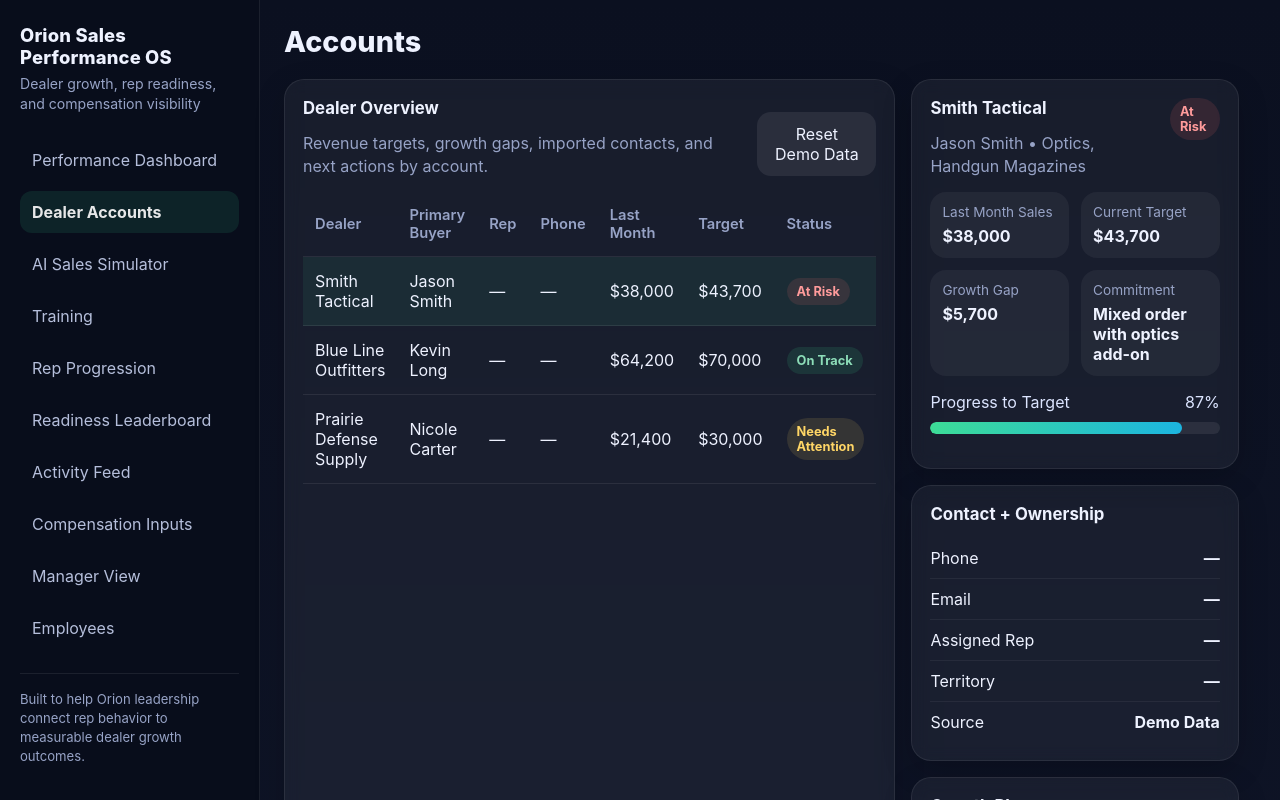
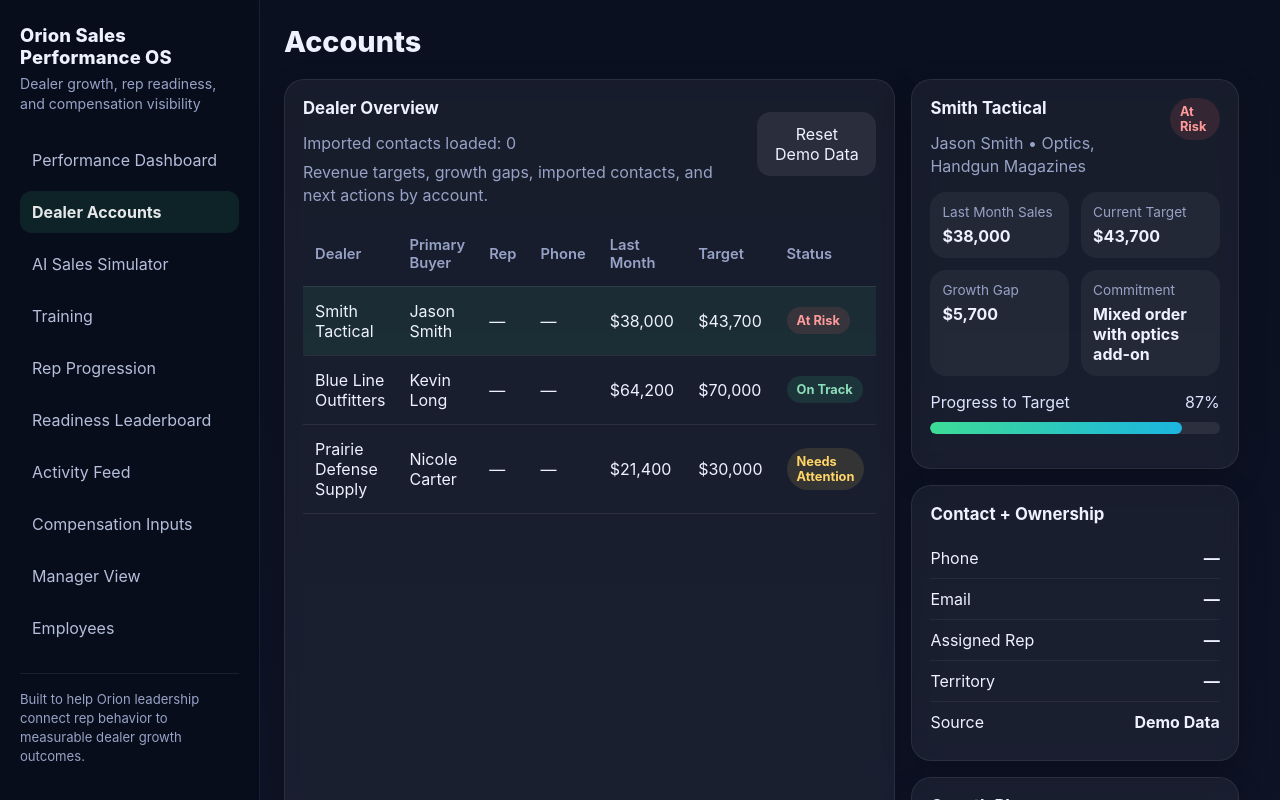
Before and after one commit to GeniusSeeker33/sales_simulator_orion, a React (Vite) app: page /accounts in a window 1280 px wide. Shown: the top 800 px of the page. Built offline with nearby package versions, Linux system fonts and the light colour scheme; no server answers.

Commit message:
modified: src/pages/AdminImport.jsx

```diff
--- a/src/pages/Accounts.jsx
+++ b/src/pages/Accounts.jsx
@@ -8,33 +8,43 @@ import {
   normalizeAccount,
 } from "../lib/accountStore";
 
+function loadImportedContacts() {
+  try {
+    return JSON.parse(localStorage.getItem("importedContacts") || "[]");
+  } catch {
+    return [];
+  }
+}
+
 export default function Accounts() {
   const location = useLocation();
   const navigate = useNavigate();
   const requestedDealerName = location.state?.dealerName;
 
   const [accounts, setAccounts] = useState(() => loadAccounts());
-  const [apiContacts, setApiContacts] = useState([]);
+  const [apiContacts, setApiContacts] = useState(() => loadImportedContacts());
   const [isEditing, setIsEditing] = useState(false);
   const [draftPlan, setDraftPlan] = useState(null);
 
   useEffect(() => {
+    const localContacts = loadImportedContacts();
+
     fetch("/api/contacts/list")
       .then((res) => res.json())
       .then((data) => {
-        if (Array.isArray(data.contacts)) {
-          setApiContacts(data.contacts);
-        }
+        const apiList = Array.isArray(data.contacts) ? data.contacts : [];
+        setApiContacts([...localContacts, ...apiList]);
       })
       .catch((err) => {
-        console.warn("Contacts API not loaded yet:", err);
+        console.warn("Contacts API not loaded yet. Using local contacts:", err);
+        setApiContacts(localContacts);
       });
   }, []);
 
   const importedAccounts = useMemo(() => {
     return apiContacts.map((contact, index) =>
       normalizeAccount({
-        id: contact.id || `imported-${index}`,
+        id: contact.id || `imported-${contact.phone || index}`,
         dealerName: contact.accountName || "Imported Account",
         primaryBuyer: contact.contactName || "Unknown Buyer",
         primaryBuyingCategories: [contact.customerType || "Prospect"],
@@ -45,7 +55,7 @@ export default function Accounts() {
         statusTone: "neutral",
         dealerCommitment: contact.priority || "Not set",
         progressPercent: 0,
-        categoryToExpand: contact.customerType || "",
+        categoryToExpand: contact.customerType || "Prospect",
         skuFocus: [],
         plannedOrderFrequency: "",
         barrier: "",
@@ -66,10 +76,10 @@ export default function Accounts() {
   }, [apiContacts]);
 
   const displayAccounts = useMemo(() => {
-    if (importedAccounts.length === 0) return accounts;
-
     const existingIds = new Set(accounts.map((account) => account.id));
-    const newImports = importedAccounts.filter((account) => !existingIds.has(account.id));
+    const newImports = importedAccounts.filter(
+      (account) => !existingIds.has(account.id)
+    );
 
     return [...newImports, ...accounts];
   }, [accounts, importedAccounts]);
@@ -96,8 +106,8 @@ export default function Accounts() {
 
   const selectedAccount = useMemo(() => {
     return (
-      displayAccounts.find((account) => account.id === selectedId) ??
-      displayAccounts[0] ??
+      displayAccounts.find((account) => account.id === selectedId) ||
+      displayAccounts[0] ||
       null
     );
   }, [displayAccounts, selectedId]);
@@ -186,6 +196,9 @@ export default function Accounts() {
           <div className="section-header">
             <div>
               <h2>Dealer Overview</h2>
+              <p className="section-subtext">
+                Imported contacts loaded: {apiContacts.length}
+              </p>
               <p className="section-subtext">
                 Revenue targets, growth gaps, imported contacts, and next actions by account.
               </p>
```
